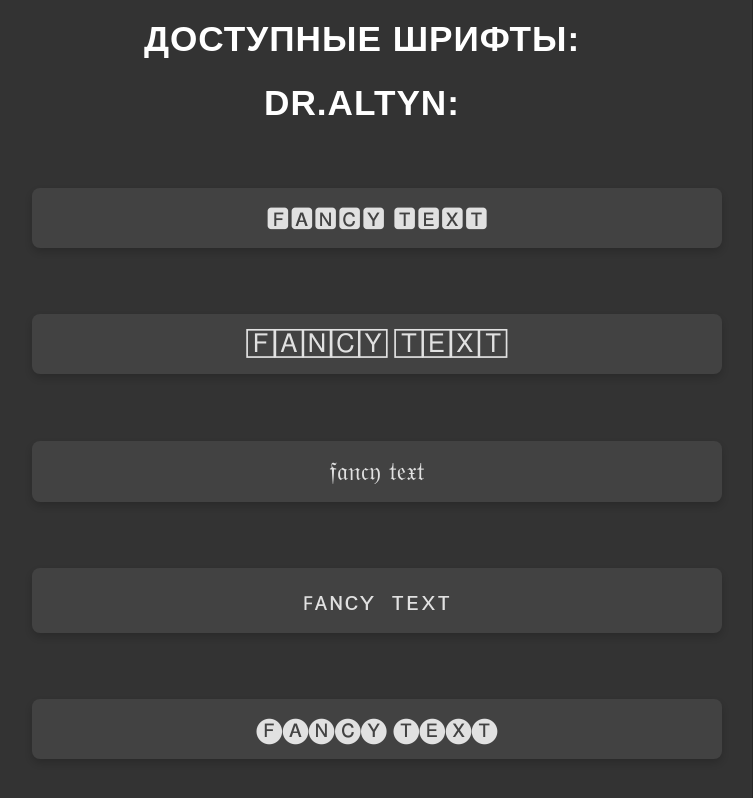
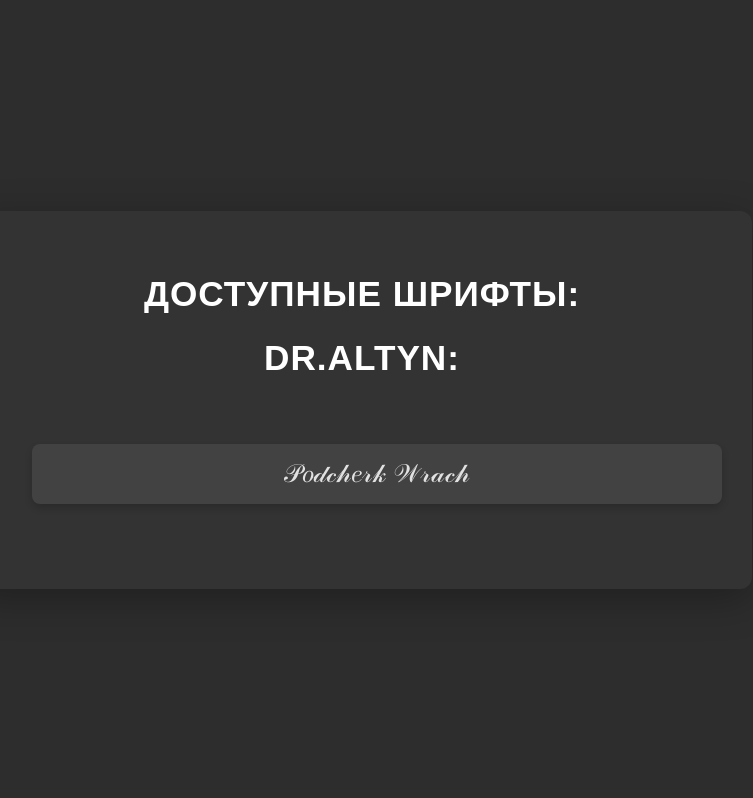
Before and after one commit to Bayelll/ChicNest.github.io, a plain HTML site: page index.html in a window 1280 px wide. Shown: the whole page, without its empty margins (278-1031 px from the left). Drawn offline with Linux system fonts and the light colour scheme.

Commit message:
Update index.html

```diff
--- a/index.html
+++ b/index.html
@@ -11,11 +11,7 @@
         <h1>Доступные шрифты:</h1>
         <h1>DR.ALTYN:</h1>
         <div class="font-display">
-           <p class="font-option" style="font-family: fantasy;">🅵🅰🅽🅲🆈 🆃🅴🆇🆃</p>
-           <p class="font-option" style="font-family: sans-serif;">🄵🄰🄽🄲🅈 🅃🄴🅇🅃</p>
-           <p class="font-option" style="font-family: cursive;">𝔣𝔞𝔫𝔠𝔶 𝔱𝔢𝔵𝔱</p>
-           <p class="font-option" style="font-family: monospace;">ꜰᴀɴᴄʏ ᴛᴇxᴛ</p>
-           <p class="font-option" style="font-family: serif;">🅕🅐🅝🅒🅨 🅣🅔🅧🅣</p>
+           <p class="font-option" style="font-family: fantasy;">𝒫𝑜𝒹𝒸𝒽𝑒𝓇𝓀 𝒲𝓇𝒶𝒸𝒽</p>
         </div>
     </div>
 </body>
```
